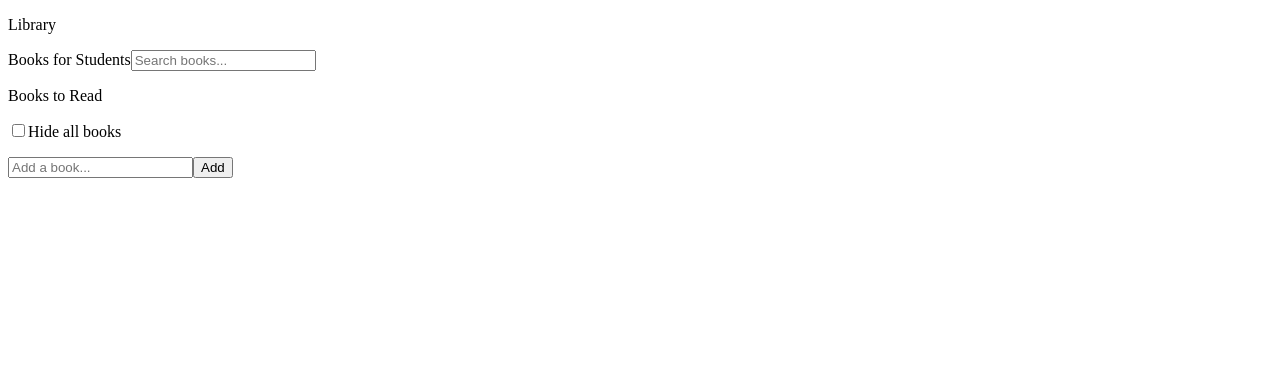
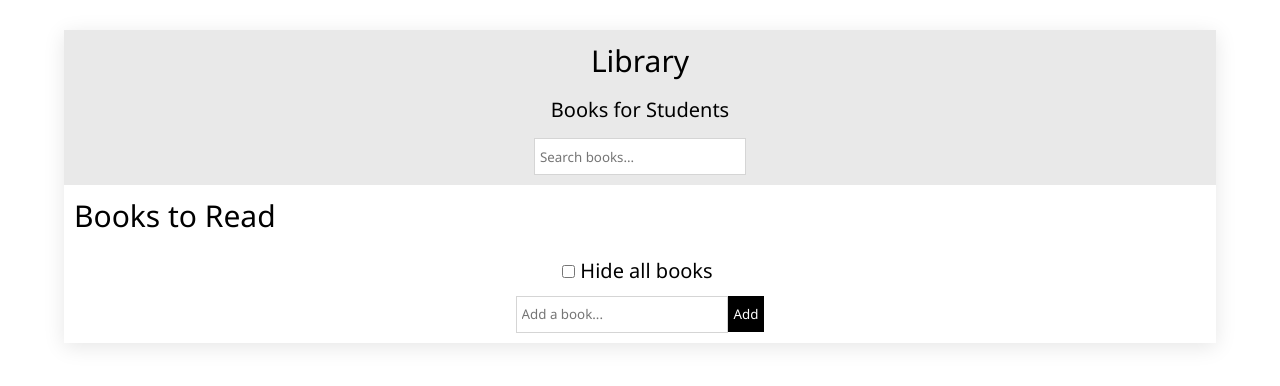
Before and after one commit to ElenMuradyan/todolist, a React (Create React App) app: page / in a window 1280 px wide. Shown: the top 386 px of the page. Built offline with nearby package versions, Linux system fonts and the light colour scheme.

Commit message:
feat:add toDoList styles

```diff
--- /dev/null
+++ b/src/components/ToDoList/index.css
@@ -0,0 +1,83 @@
+*{
+    margin:0;
+    padding: 0;
+    font-family:'Segoe UI', Tahoma, Geneva, Verdana, sans-serif;
+}
+#container{
+    width:90%;
+    margin-top: 30px;
+    margin-right: 5%;
+    margin-left: 5%;
+    background-color:rgba(0, 0, 0, 0.088);
+    box-shadow: 0 4px 20px rgba(0, 0, 0, 0.1);
+    display: flex;
+    flex-direction: column;
+    align-items: center;
+}
+#todos{
+    background-color: white;
+    width: 100%;
+}
+p{
+    font-size: 30px;
+    margin:10px;
+}
+span{
+    font-size: 20px;
+    margin:5px;
+}
+#input1{
+   margin:10px;
+   width: 200px;
+   height: 25px;
+   border:1px solid rgba(0, 0, 0, 0.166);
+   padding:5px;
+}
+#checkbox{
+    border:1px solid rgba(0, 0, 0, 0.166);
+}
+#inputs{
+    display: flex;
+    align-items: center;
+    flex-direction: column;
+}
+#inputs>p{
+    margin:0;
+}
+#input2{
+   width: 200px;
+   height: 25px;
+   border:1px solid rgba(0, 0, 0, 0.166);
+   padding:5px;
+   margin-bottom:10px;
+}
+#inputs>p>button{
+    height: 36px;
+    padding:5px;
+    border:1px solid rgba(0, 0, 0, 0.166);
+}
+ul{
+    list-style-type: none;
+}
+ul>li{
+    border-left: 5px solid rgba(0, 0, 0, 0.385);
+    padding:15px;
+    position: relative;
+    display: flex;
+    align-items: center;
+    margin:10px;
+}
+ul>li>button{
+    position: absolute;
+    right: 30px;
+    width:100px;
+    height:30px;
+}
+ul>li:hover{
+    border-left: 5px solid rgb(0, 0, 0);
+
+}
+button{
+    background-color: black;
+    color:white;
+}
--- a/src/components/ToDoList/index.js
+++ b/src/components/ToDoList/index.js
@@ -1,4 +1,5 @@
 import { useState } from 'react';
+import './index.css';
 
 function ToDoList(){
     const [ toDos, setToDos ]=useState([]);
```
